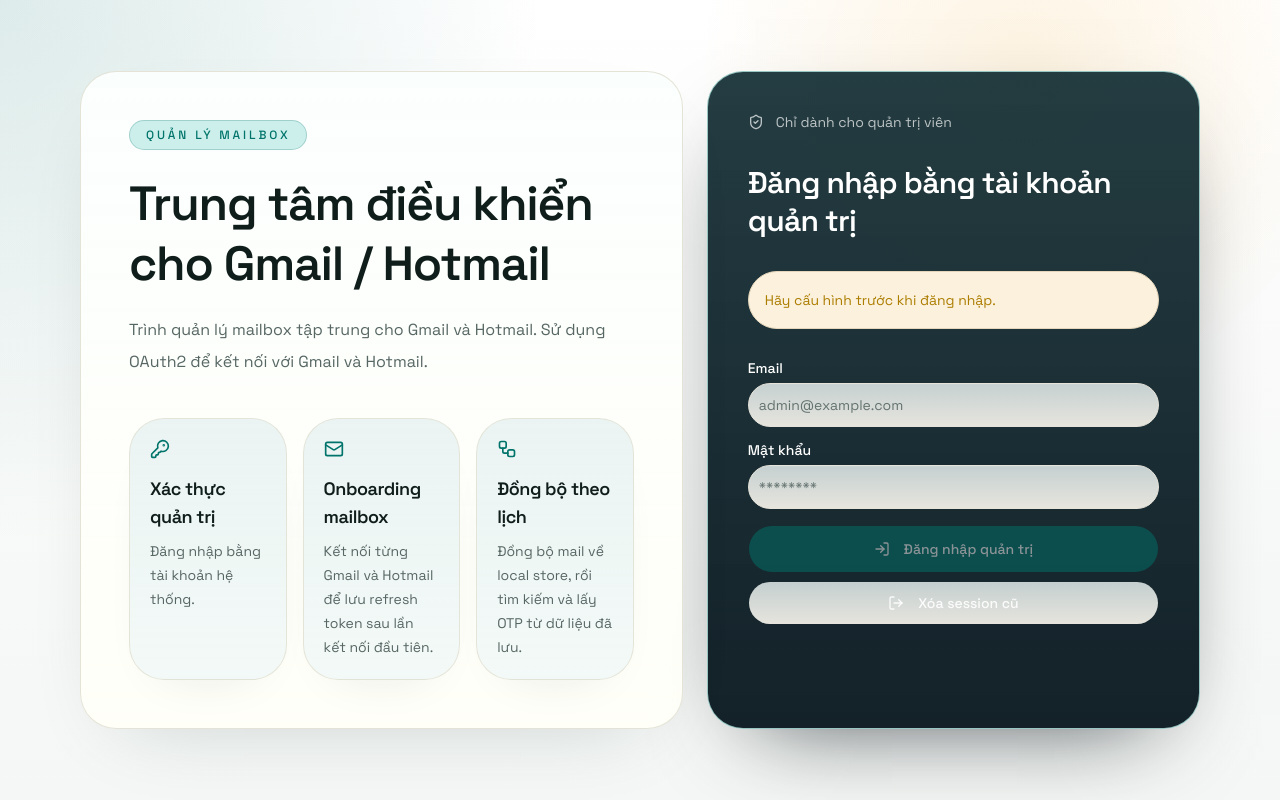
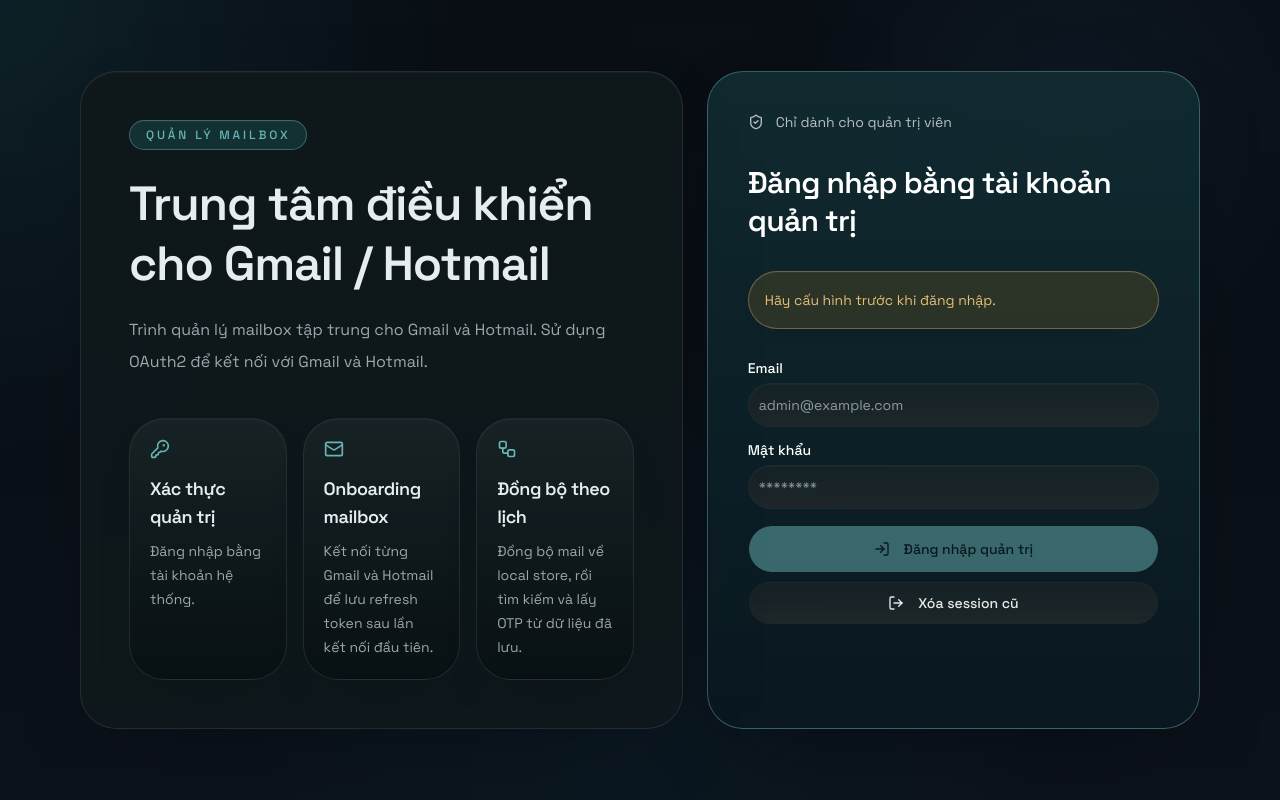
Before and after one commit to 3chh/mail_dashboad, a Next.js app: page /sign-in in a window 1280 px wide. Built offline with nearby package versions, Linux system fonts and the light colour scheme; no server answers.

Commit message:
fix:mặc định darkmode

```diff
--- a/components/layout/theme-toggle.tsx
+++ b/components/layout/theme-toggle.tsx
@@ -1,37 +1,20 @@
 "use client";
 
-import { useEffect, useState, useSyncExternalStore } from "react";
+import { useSyncExternalStore } from "react";
 import { Moon, Sun } from "lucide-react";
+import { useTheme } from "next-themes";
 
 type ThemeMode = "light" | "dark";
 
-function resolveInitialTheme(): ThemeMode {
-  if (typeof window === "undefined") {
-    return "light";
-  }
-
-  const stored = window.localStorage.getItem("theme-preference");
-  if (stored === "light" || stored === "dark") {
-    return stored;
-  }
-
-  return window.matchMedia("(prefers-color-scheme: dark)").matches ? "dark" : "light";
-}
-
 export function ThemeToggle() {
-  const hydrated = useSyncExternalStore(
+  const { resolvedTheme, setTheme } = useTheme();
+  const mounted = useSyncExternalStore(
     () => () => { },
     () => true,
     () => false,
   );
-  const [theme, setTheme] = useState<ThemeMode>(resolveInitialTheme);
 
-  useEffect(() => {
-    const root = document.documentElement;
-    root.classList.toggle("dark", theme === "dark");
-    window.localStorage.setItem("theme-preference", theme);
-  }, [theme]);
-
+  const theme = (resolvedTheme === "light" || resolvedTheme === "dark" ? resolvedTheme : "dark") as ThemeMode;
   const isDark = theme === "dark";
 
   return (
@@ -39,15 +22,15 @@
       type="button"
       className="control-surface inline-flex h-10 items-center rounded-xl px-3 text-sm font-medium text-foreground transition"
       onClick={() => setTheme(isDark ? "light" : "dark")}
-      aria-label={hydrated ? (isDark ? "Chuyển sang giao diện sáng" : "Chuyển sang giao diện tối") : "Chuyển giao diện"}
-      title={hydrated ? (isDark ? "Chuyển sang giao diện sáng" : "Chuyển sang giao diện tối") : "Chuyển giao diện"}
+      aria-label={mounted ? (isDark ? "Chuyển sang giao diện sáng" : "Chuyển sang giao diện tối") : "Chuyển giao diện"}
+      title={mounted ? (isDark ? "Chuyển sang giao diện sáng" : "Chuyển sang giao diện tối") : "Chuyển giao diện"}
     >
-      {hydrated ? (
+      {mounted ? (
         isDark ? <Sun className="mr-2 h-4 w-4 text-primary" /> : <Moon className="mr-2 h-4 w-4 text-primary" />
       ) : (
         <Moon className="mr-2 h-4 w-4 text-primary" />
       )}
-      {hydrated ? (isDark ? "Sáng" : "Tối") : "Giao diện"}
+      {mounted ? (isDark ? "Sáng" : "Tối") : "Giao diện"}
     </button>
   );
 }
--- a/components/providers.tsx
+++ b/components/providers.tsx
@@ -1,7 +1,12 @@
 "use client";
 
+import { ThemeProvider } from "next-themes";
 import { SessionProvider } from "next-auth/react";
 
 export function Providers({ children }: { children: React.ReactNode }) {
-  return <SessionProvider>{children}</SessionProvider>;
+  return (
+    <ThemeProvider attribute="class" defaultTheme="dark" enableSystem={false} storageKey="theme-preference">
+      <SessionProvider>{children}</SessionProvider>
+    </ThemeProvider>
+  );
 }
```
